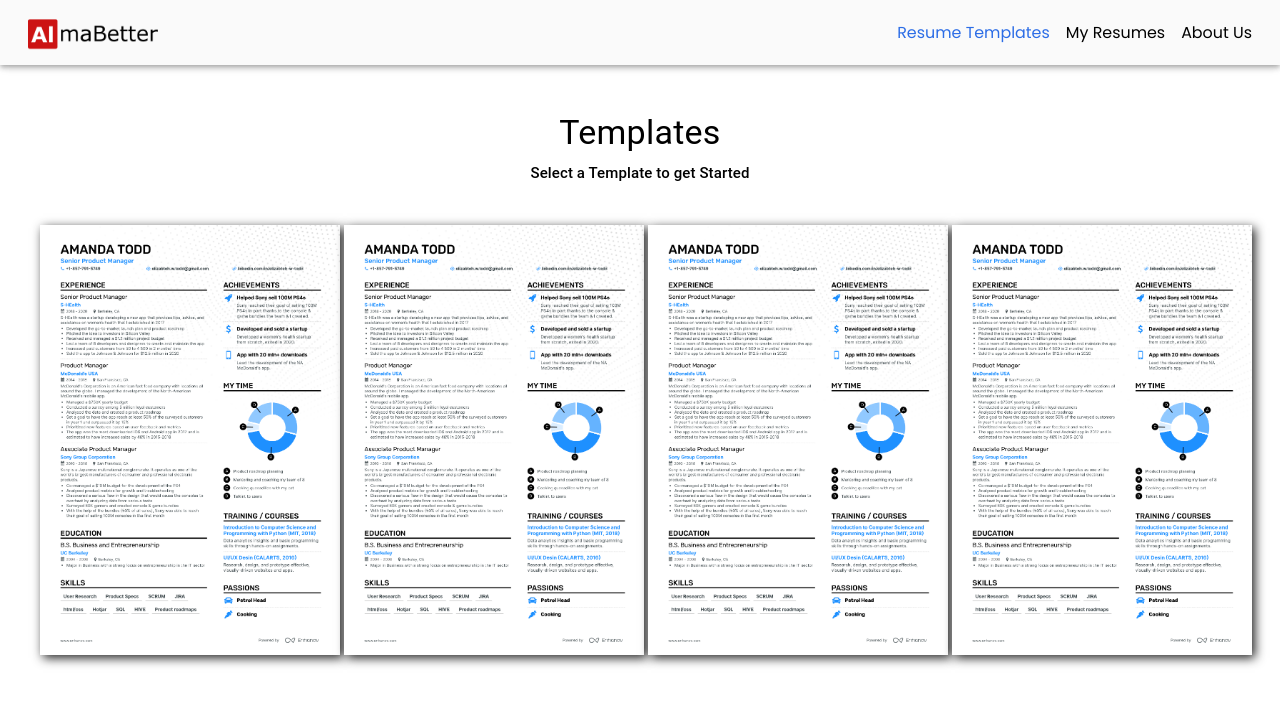
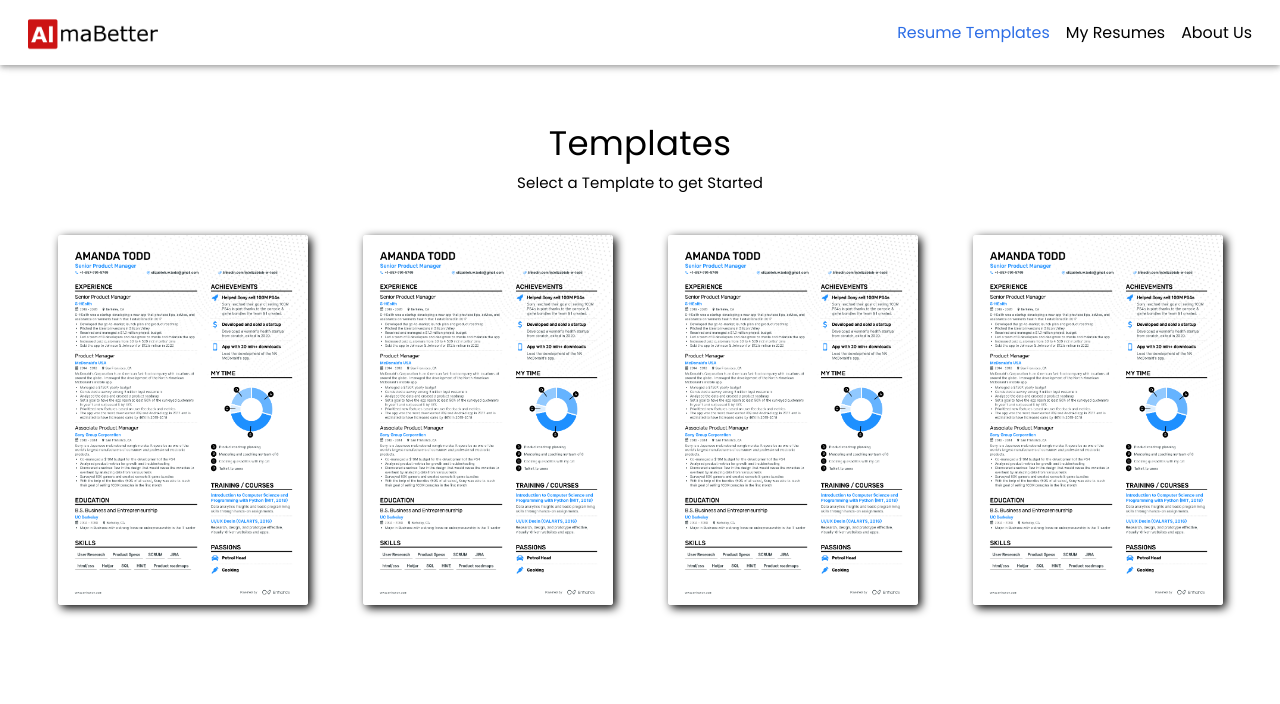
Before and after one commit to AShekharCodes/react-resume, a React (Create React App) app: page / in a window 1280 px wide. Shown: the top 704 px of the page. Built offline with nearby package versions, Linux system fonts and the light colour scheme.

Commit message:
improved template grid and added blur in navbar

```diff
--- a/src/components/common/Navbar.jsx
+++ b/src/components/common/Navbar.jsx
@@ -8,18 +8,8 @@ import Drawer from "@mui/material/Drawer";
 import IconButton from "@mui/material/IconButton";
 import MenuIcon from "@mui/icons-material/Menu";
 import Toolbar from "@mui/material/Toolbar";
-import { createTheme, ThemeProvider } from "@mui/material/styles";
-import { grey } from "@mui/material/colors";
 import logo from "../../images/almabetter_logo.png";
 import "../../styles/Navbar.css";
-
-const theme = createTheme({
-  palette: {
-    primary: {
-      main: grey[50],
-    },
-  },
-});
 
 const Navbar = () => {
   const [mobileOpen, setMobileOpen] = useState(false);
@@ -49,9 +39,12 @@ const Navbar = () => {
   );
 
   return (
-    <ThemeProvider theme={theme}>
     <Box sx={{ display: "flex" }}>
-        <AppBar component="nav">
+      <AppBar
+        component="nav"
+        color="transparent"
+        sx={{ backdropFilter: "blur(10px)" }}
+      >
         <div className="toolbar-box">
           <Toolbar className="toolbar">
             <IconButton
@@ -111,7 +104,6 @@ const Navbar = () => {
         <Toolbar />
       </Box>
     </Box>
-    </ThemeProvider>
   );
 };
 
--- a/src/pages/Homepage.jsx
+++ b/src/pages/Homepage.jsx
@@ -1,112 +1,62 @@
 import React from "react";
-import { NavLink } from "react-router-dom";
 import Navbar from "../components/common/Navbar";
-import { Typography, Box, Paper } from "@mui/material";
+import { useNavigate } from "react-router-dom";
+import { Typography, Box } from "@mui/material";
 import Grid from "@mui/material/Grid";
 import template from "../images/resume_template.png";
 import "../styles/Homepage.css";
 
 const Homepage = () => {
+  const navigate = useNavigate();
+
+  const fillDetails = () => {
+    navigate("/details");
+  };
+
   return (
     <>
       <Navbar />
-      <Box sx={{ margin: "0px 40px" }}>
-        <Typography variant="h4" align="center">
+      <Box sx={{ padding: "10px 0px" }}>
+        <Typography
+          variant="h4"
+          align="center"
+          fontFamily="Poppins, sans-serif"
+        >
           Templates
         </Typography>
         <Typography
           variant="h6"
           align="center"
-          sx={{ fontSize: "15px", marginTop: "7px" }}
+          sx={{
+            fontSize: "15px",
+            marginTop: "7px",
+            fontFamily: "Poppins, sans-serif",
+          }}
         >
           Select a Template to get Started
         </Typography>
-        <Box
-          sx={{
-            flexGrow: 1,
-            marginTop: "40px",
-          }}
-        >
-          <Grid container spacing={2}>
-            <Grid item xs={12} lg={3} md={6} sm={6}>
-              <Paper
-                elevation={0}
-                sx={{
-                  border: "none",
-                  width: "100%",
-                  height: "450px",
-                  marginBottom: "20px",
-                  textAlign: "center",
-                }}
-              >
-                <div className="container">
-                  <img src={template} className="template" alt="Template" />
-                  <NavLink to="/details" className="template-btn">
-                    Use Template
-                  </NavLink>
-                </div>
-              </Paper>
-            </Grid>
-            <Grid item xs={12} lg={3} md={6} sm={6}>
-              <Paper
-                elevation={0}
-                sx={{
-                  border: "none",
-                  width: "100%",
-                  height: "450px",
-                  marginBottom: "20px",
-                  textAlign: "center",
-                }}
-              >
-                <div className="container">
-                  <img src={template} className="template" alt="Template" />
-                  <NavLink to="/details" className="template-btn">
-                    Use Template
-                  </NavLink>
-                </div>
-              </Paper>
-            </Grid>
-            <Grid item xs={12} lg={3} md={6} sm={6}>
-              <Paper
-                elevation={0}
-                sx={{
-                  border: "none",
-                  width: "100%",
-                  height: "450px",
-                  marginBottom: "20px",
-                  textAlign: "center",
-                }}
-              >
-                <div className="container">
-                  <img src={template} className="template" alt="Template" />
-                  <NavLink to="/details" className="template-btn">
-                    Use Template
-                  </NavLink>
-                </div>
-              </Paper>
-            </Grid>
-            <Grid item xs={12} lg={3} md={6} sm={6}>
-              <Paper
-                elevation={0}
-                sx={{
-                  border: "none",
-                  width: "100%",
-                  height: "450px",
-                  marginBottom: "20px",
-                  textAlign: "center",
-                }}
-              >
-                <div className="container">
-                  <img src={template} className="template" alt="Template" />
-                  <NavLink to="/details" className="template-btn">
-                    Use Template
-                  </NavLink>
-                </div>
-              </Paper>
-            </Grid>
+      </Box>
+      <Grid className="template-grid" container spacing={0}>
+        {[...Array(4)].map((_, i) => (
+          <Grid
+            key={i}
+            className="grid-item"
+            item
+            xs={12}
+            sm={6}
+            md={4}
+            lg={3}
+            sx={{ marginBottom: "50px" }}
+          >
+            <div className="template-btn-container">
+              <img src={template} className="template" alt="Template" />
+              <button className="template-btn" onClick={fillDetails}>
+                Use Template
+              </button>
+            </div>
           </Grid>
-        </Box>
-      </Box>
+        ))}
+      </Grid>
     </>
   );
 };
--- a/src/styles/Homepage.css
+++ b/src/styles/Homepage.css
@@ -1,15 +1,27 @@
-.container {
-  position: relative;
+.template-grid {
+  padding: 30px;
 }
 
-.container:hover .template {
+.grid-item {
+  display: flex;
+  justify-content: center;
+}
+
+.template-btn-container {
+  position: relative;
+  width: 250px;
+  height: 370px;
+}
+
+.template-btn-container:hover .template {
   filter: brightness(65%);
   color: gray;
 }
 
 .template {
-  width: 300px;
-  height: 430px;
+  width: 100%;
+  height: 100%;
+  border-radius: 3px;
   box-shadow: 3px 3px 10px;
 }
 
@@ -17,29 +29,35 @@
   color: gray;
 }
 
-.container .template-btn {
+.template-btn-container .template-btn {
   position: absolute;
   top: 50%;
   left: 50%;
   transform: translate(-50%, -50%);
   -ms-transform: translate(-50%, -50%);
+  border: none;
+  background: none;
+  padding: 10px 15px;
   background-color: rgb(7, 117, 219);
   color: white;
   font-size: 13px;
   font-family: "Poppins", sans-serif;
-  padding: 10px 15px;
-  border: none;
   cursor: pointer;
-  border-radius: 2px;
-  text-align: center;
+  border-radius: 3px;
   display: none;
-  text-decoration: none;
+}
+
+.template-btn-container:hover .template-btn {
+  display: block;
 }
 
 .template-btn:hover {
   background-color: rgb(4, 100, 220);
 }
 
-.container:hover .template-btn {
-  display: block;
+@media only screen and (max-width: 600px) {
+  .template-btn-container {
+    width: 300px;
+    height: 430px;
+  }
 }
```
Lines whose indentation alone changed are shown as unchanged.
